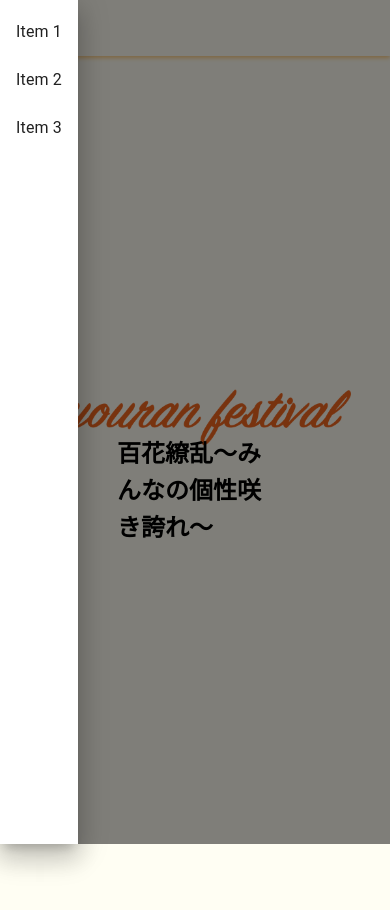
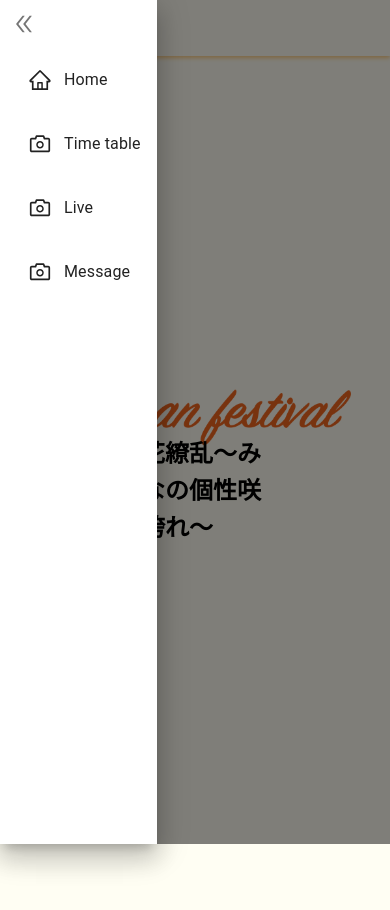
Before and after one commit to sankogakuen/ryouran-festival, a React (Create React App) app: page / in a window 390 px wide. Both pictures are taken after a click on the button "menu". Shown: the top 910 px of the page. Built offline with nearby package versions, Linux system fonts and the light colour scheme.

Commit message:
FIX: hamburgermenu icons

```diff
--- /dev/null
+++ b/src/components/CustomListItem.tsx
@@ -0,0 +1,21 @@
+import React from "react";
+import { ListItem, ListItemText, IconButton } from "@material-ui/core";
+
+interface CustomListItemProps {
+  buttonText: string;
+  icon: React.ReactNode; // ReactNode型でアイコンコンポーネントを受け取る
+}
+
+const CustomListItem: React.FC<CustomListItemProps> = ({
+  buttonText,
+  icon,
+}) => {
+  return (
+    <ListItem button>
+      {icon && <IconButton color="inherit">{icon}</IconButton>}
+      <ListItemText primary={buttonText} />
+    </ListItem>
+  );
+};
+
+export default CustomListItem;
--- a/src/components/HamburgerMenu.tsx
+++ b/src/components/HamburgerMenu.tsx
@@ -1,18 +1,16 @@
 import React, { useState } from "react";
-import {
-  AppBar,
-  Toolbar,
-  IconButton,
-  Drawer,
-  List,
-  ListItem,
-  ListItemText,
-} from "@material-ui/core";
+import { ReactNode } from "react";
+import { IconButton, Drawer, Box } from "@material-ui/core";
 import MenuIcon from "@material-ui/icons/Menu";
+import CustomListItem from "./CustomListItem";
+import { AiOutlineDoubleLeft } from "react-icons/ai";
 
-const MenuItems = ["Item 1", "Item 2", "Item 3"]; // メニューアイテムのリスト
+interface prop {
+  IconItems: ReactNode[];
+  MenuItems: string[];
+}
 
-const HamburgerMenu: React.FC = () => {
+const HamburgerMenu: React.FC<prop> = ({ IconItems, MenuItems }) => {
   const [isDrawerOpen, setIsDrawerOpen] = useState(false);
 
   const toggleDrawer =
@@ -29,12 +27,7 @@ const HamburgerMenu: React.FC = () => {
 
   return (
     <>
-      <IconButton
-        edge="start"
-        color="inherit"
-        aria-label="menu"
-        onClick={toggleDrawer(true)}
-      >
+      <IconButton edge="start" aria-label="menu" onClick={toggleDrawer(true)}>
         <MenuIcon />
       </IconButton>
       <Drawer anchor="left" open={isDrawerOpen} onClose={toggleDrawer(false)}>
@@ -43,14 +36,13 @@ const HamburgerMenu: React.FC = () => {
           onClick={toggleDrawer(false)}
           onKeyDown={toggleDrawer(false)}
         >
-          <List>
-            {MenuItems.map((text, index) => (
-              <ListItem button key={text}>
-                <ListItemText primary={text} />
-              </ListItem>
-            ))}
-          </List>
+          <IconButton edge="end" aria-label="menu" onClick={toggleDrawer(true)}>
+            <AiOutlineDoubleLeft />
+          </IconButton>
         </div>
+        {MenuItems.map((text, index) => (
+          <CustomListItem buttonText={text} icon={IconItems[index]} />
+        ))}
       </Drawer>
     </>
   );
--- a/src/components/Navbar.tsx
+++ b/src/components/Navbar.tsx
@@ -5,6 +5,12 @@ import Toolbar from "@material-ui/core/Toolbar";
 import Typography from "@material-ui/core/Typography";
 import HamburgerMenu from "./HamburgerMenu";
 import ToolbarMenu from "./ToolbarMenu";
+import {
+  AiOutlineHome,
+  AiOutlineCamera,
+  AiOutlineExport,
+  AiOutlineCalendar,
+} from "react-icons/ai";
 
 const useStyles = makeStyles((theme) => ({
   appBar: {
@@ -37,12 +43,20 @@ const Navbar: React.FC = () => {
     };
   }, []);
 
+  const IconItems = [
+    <AiOutlineHome />,
+    <AiOutlineCamera />,
+    <AiOutlineCamera />,
+    <AiOutlineCamera />,
+  ];
+  const MenuItems = ["Home", "Time table", "Live", "Message"];
+
   return (
     <>
       <AppBar color="default" position="static" className={classes.appBar}>
         {isMobile ? (
           <Toolbar style={{ justifyContent: "left" }}>
-            <HamburgerMenu />
+            <HamburgerMenu IconItems={IconItems} MenuItems={MenuItems} />
           </Toolbar>
         ) : (
           <Toolbar style={{ justifyContent: "center" }}>
```
